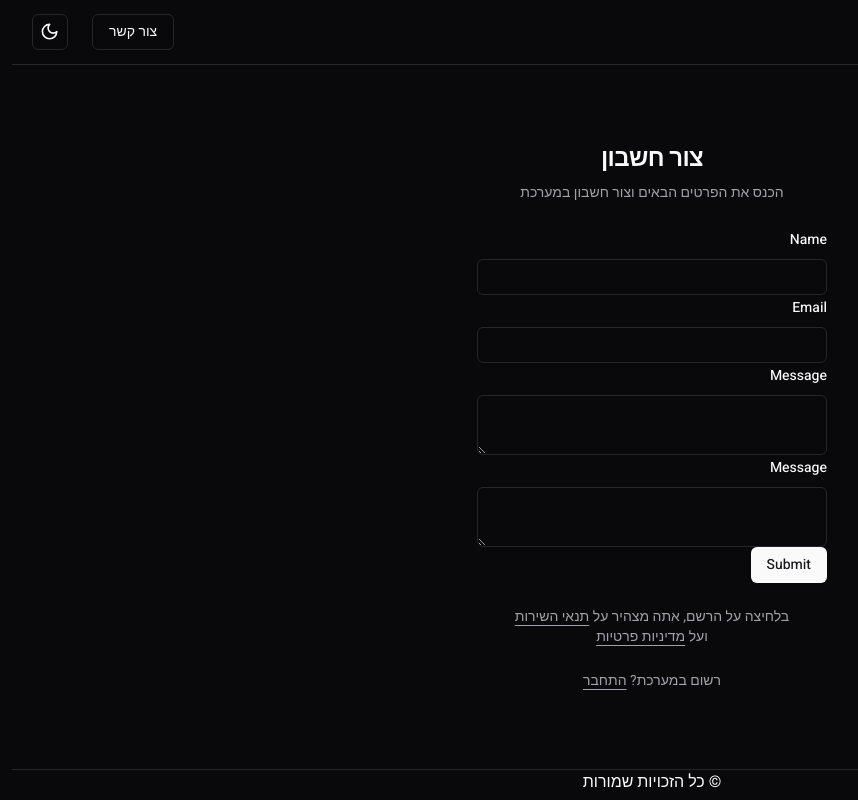
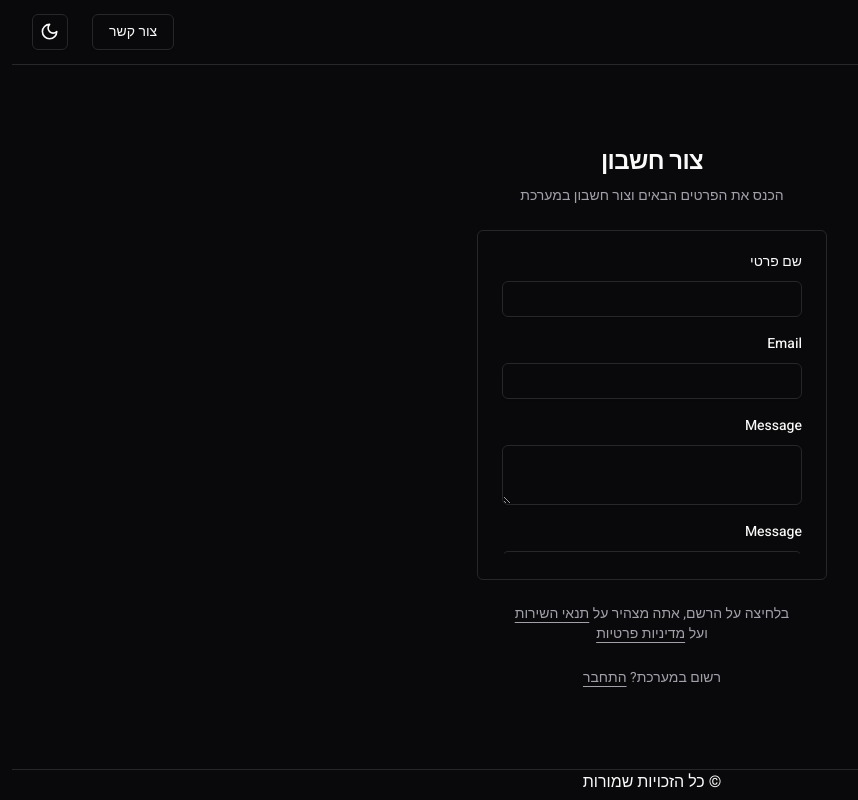
Before and after one commit to DanielBelz1997/project_manager_frontend, a React (Vite) app: page /register in a window 1280 px wide. Shown: the whole page, without its empty margins (371-1229 px from the left). Built offline with nearby package versions, Linux system fonts and the light colour scheme; grey boxes are pictures that could not be loaded.

Commit message:
feat: strting to implement the generic form

```diff
--- a/package.json
+++ b/package.json
@@ -16,6 +16,7 @@
     "@radix-ui/react-dropdown-menu": "^2.1.1",
     "@radix-ui/react-icons": "^1.3.0",
     "@radix-ui/react-label": "^2.1.0",
+    "@radix-ui/react-scroll-area": "^1.2.0",
     "@radix-ui/react-select": "^2.1.1",
     "@radix-ui/react-separator": "^1.1.0",
     "@radix-ui/react-slot": "^1.1.0",
--- a/src/components/form/GenericForm.tsx
+++ b/src/components/form/GenericForm.tsx
@@ -1,8 +1,6 @@
-import * as React from "react";
 import { TypeOf, z, ZodTypeAny } from "zod";
 import { Path, useForm } from "react-hook-form";
 import { zodResolver } from "@hookform/resolvers/zod";
-// import { toast } from "@/hooks/use-toast";
 
 import { Input } from "@/components/ui/input";
 import { Button } from "@/components/ui/button";
@@ -15,9 +13,13 @@ import {
   FormLabel,
   FormMessage,
 } from "@/components/ui/form";
+import { cn } from "@/lib/utils";
+import { Icons } from "../icons";
 
 // Generic form component props interface
 interface GenericFormProps<T extends ZodTypeAny> {
+  className: string;
+  acceptText: string;
   schema: T; // Zod schema for validation
   defaultValues: z.infer<T>; // Default values inferred from the schema
   onSubmit: (values: z.infer<T>) => void; // Submission handler
@@ -26,14 +28,19 @@ interface GenericFormProps<T extends ZodTypeAny> {
     label: string; // Label for the form field
     type: "text" | "email" | "textarea"; // Type of the input field
   }>;
+  isLoading: boolean;
 }
 
 // Generic form component
 export function GenericForm<T extends ZodTypeAny>({
+  className,
+  acceptText = "שלח",
   schema,
   defaultValues,
   onSubmit,
   fields,
+  isLoading,
+  ...props
 }: GenericFormProps<T>) {
   const form = useForm<z.infer<T>>({
     resolver: zodResolver(schema), // Using Zod schema for validation
@@ -42,6 +49,7 @@ export function GenericForm<T extends ZodTypeAny>({
 
   return (
     <Form {...form}>
+      <div className={cn("grid gap-6", className)} {...props}>
         <form onSubmit={form.handleSubmit(onSubmit)}>
           {fields.map((field, index) => (
             <FormField
@@ -49,9 +57,9 @@ export function GenericForm<T extends ZodTypeAny>({
               control={form.control}
               name={field.name as Path<TypeOf<T>>}
               render={({ field: controllerField }) => (
-              <FormItem>
+                <FormItem className="grid gap-1 mb-5">
                   <FormLabel>{field.label}</FormLabel>
-                <FormControl>
+                  <FormControl className="">
                     {field.type === "textarea" ? (
                       <Textarea {...controllerField} />
                     ) : (
@@ -63,8 +71,16 @@ export function GenericForm<T extends ZodTypeAny>({
               )}
             />
           ))}
-        <Button type="submit">Submit</Button>
+          <div className="flex justify-center">
+            <Button type="submit" disabled={isLoading}>
+              {isLoading && (
+                <Icons.spinner className="mr-2 h-4 w-4 animate-spin" />
+              )}
+              {acceptText}
+            </Button>
+          </div>
         </form>
+      </div>
     </Form>
   );
 }
--- /dev/null
+++ b/src/components/ui/scroll-area.tsx
@@ -0,0 +1,46 @@
+import * as React from "react"
+import * as ScrollAreaPrimitive from "@radix-ui/react-scroll-area"
+
+import { cn } from "@/lib/utils"
+
+const ScrollArea = React.forwardRef<
+  React.ElementRef<typeof ScrollAreaPrimitive.Root>,
+  React.ComponentPropsWithoutRef<typeof ScrollAreaPrimitive.Root>
+>(({ className, children, ...props }, ref) => (
+  <ScrollAreaPrimitive.Root
+    ref={ref}
+    className={cn("relative overflow-hidden", className)}
+    {...props}
+  >
+    <ScrollAreaPrimitive.Viewport className="h-full w-full rounded-[inherit]">
+      {children}
+    </ScrollAreaPrimitive.Viewport>
+    <ScrollBar />
+    <ScrollAreaPrimitive.Corner />
+  </ScrollAreaPrimitive.Root>
+))
+ScrollArea.displayName = ScrollAreaPrimitive.Root.displayName
+
+const ScrollBar = React.forwardRef<
+  React.ElementRef<typeof ScrollAreaPrimitive.ScrollAreaScrollbar>,
+  React.ComponentPropsWithoutRef<typeof ScrollAreaPrimitive.ScrollAreaScrollbar>
+>(({ className, orientation = "vertical", ...props }, ref) => (
+  <ScrollAreaPrimitive.ScrollAreaScrollbar
+    ref={ref}
+    orientation={orientation}
+    className={cn(
+      "flex touch-none select-none transition-colors",
+      orientation === "vertical" &&
+        "h-full w-2.5 border-l border-l-transparent p-[1px]",
+      orientation === "horizontal" &&
+        "h-2.5 flex-col border-t border-t-transparent p-[1px]",
+      className
+    )}
+    {...props}
+  >
+    <ScrollAreaPrimitive.ScrollAreaThumb className="relative flex-1 rounded-full bg-border" />
+  </ScrollAreaPrimitive.ScrollAreaScrollbar>
+))
+ScrollBar.displayName = ScrollAreaPrimitive.ScrollAreaScrollbar.displayName
+
+export { ScrollArea, ScrollBar }
--- a/src/pages/Register/RegisterPage.tsx
+++ b/src/pages/Register/RegisterPage.tsx
@@ -7,24 +7,32 @@ import { Link } from "react-router-dom";
 //   SelectTrigger,
 //   SelectValue,
 // } from "@/components/ui/select";
+
 import React from "react";
 import { toast } from "@/hooks/use-toast";
 import { z } from "zod";
+import { ScrollArea } from "@/components/ui/scroll-area";
 
 export default function RegisterPage() {
   const [isLoading, setIsLoading] = React.useState(false);
 
   const contactSchema = z.object({
-    name: z.string().min(1, "Name is required"),
+    first_name: z.string().min(1, "Name is required"),
     email: z.string().email("Invalid email"),
     message: z.string().min(1, "Message is required"),
   });
 
   const onSubmit = (values: z.infer<typeof contactSchema>) => {
+    setIsLoading(true);
+
     toast({
       title: "Form submitted successfully!",
       description: JSON.stringify(values),
     });
+
+    setTimeout(() => {
+      setIsLoading(false);
+    }, 3000);
   };
 
   return (
@@ -37,17 +45,22 @@ export default function RegisterPage() {
               הכנס את הפרטים הבאים וצור חשבון במערכת
             </p>
           </div>
+          <ScrollArea className="h-[350px] w-[350px] rounded-md border p-6">
             <GenericForm
               schema={contactSchema}
-            defaultValues={{ name: "", email: "", message: "" }}
+              defaultValues={{ first_name: "", email: "", message: "" }}
               onSubmit={onSubmit}
               fields={[
-              { name: "name", label: "Name", type: "text" },
+                { name: "first_name", label: "שם פרטי", type: "text" },
                 { name: "email", label: "Email", type: "email" },
                 { name: "message", label: "Message", type: "textarea" },
                 { name: "message", label: "Message", type: "textarea" },
               ]}
+              className={""}
+              acceptText={"הרשם"}
+              isLoading={isLoading}
             />
+          </ScrollArea>
           {/* <div className="grid grid-cols-2 gap-1">
             <Input
               id="first_name"
```
Also changed, not shown: 1 other file (tests, documents, lock files or other folders). Lines whose indentation alone changed are shown as unchanged.
